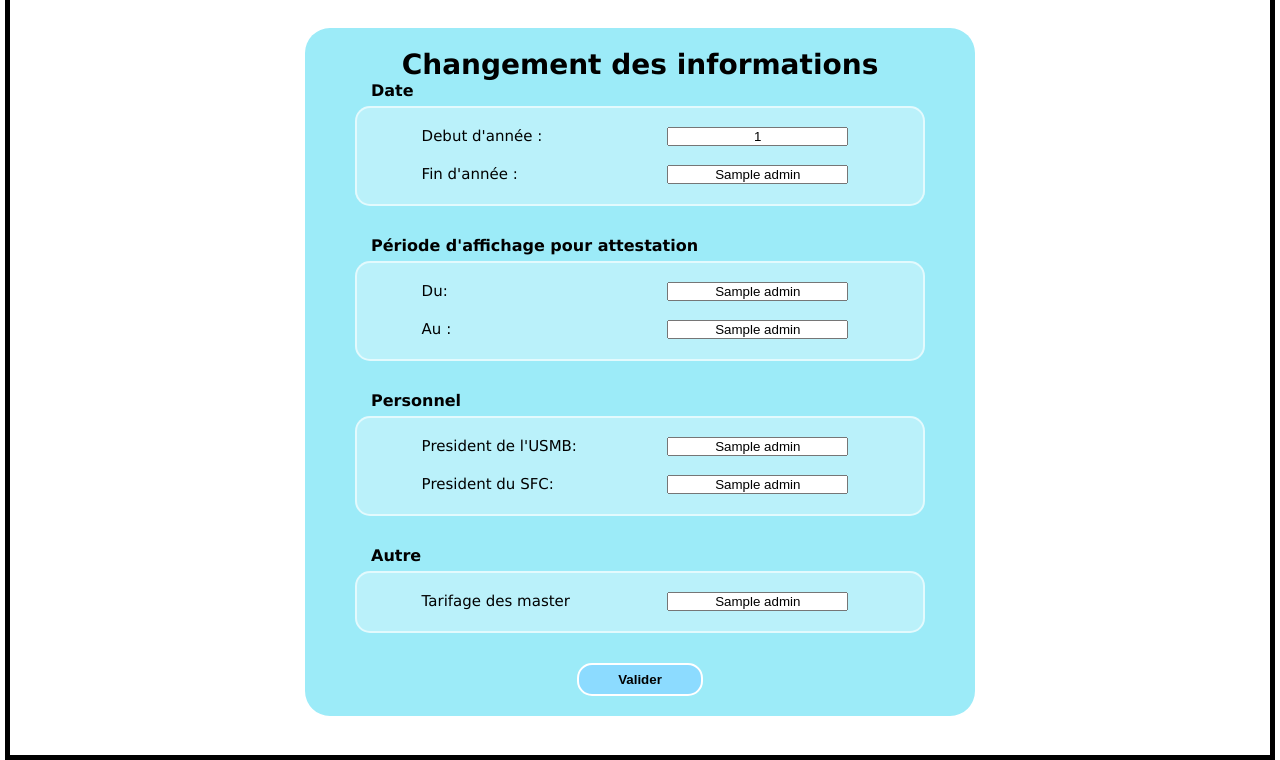
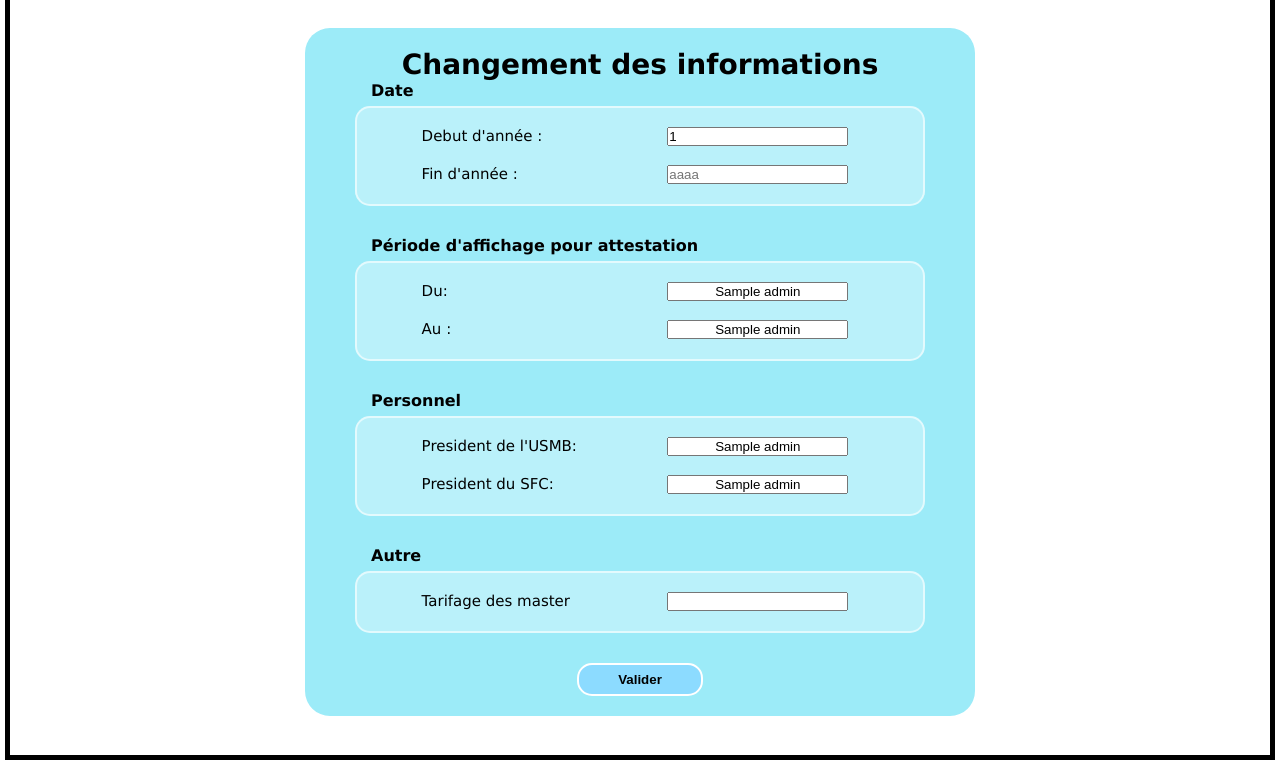
Before and after one commit to PazIExplorer/TeamRVBS, a Flask app: template app/templates/adminModifVariable.html in a window 1280 px wide. Shown: the part 60-820 px from the top of the page. Run offline with Flask 2, Linux system fonts and the light colour scheme; the template is opened without the code that fills it: most values are stand-ins (such as "Sample title", 1, 10 or a date in 2020); some libraries are stand-ins or nearby versions.

Commit message:
Ajout verif formulaire

```diff
--- a/app/static/css/styleModif.css
+++ b/app/static/css/styleModif.css
@@ -74,6 +74,7 @@ form input[type=submit] {
 	font-weight: bold;
 }
 
+
 /* Pour faire le bouton annuler qui est une balise <a> */
 p#annuler{
 	text-align: center;
--- a/app/templates/adminModifVariable.html
+++ b/app/templates/adminModifVariable.html
@@ -27,11 +27,11 @@
       <ol>
         <li>
           <label for="debutAnnee">Debut d'année : </label>
-          <input type="text" name="debutAnnee" id="debutAnnee" value="{{admin[0][0]}}" placeholder="jj/mm/aaaa" onClick="this.value = '';" >
+          <input type="number" name="debutAnnee" id="debutAnnee" value="{{admin[0][0]}}" placeholder="aaaa" onClick="this.value = '';" onblur="resetForm('debutAnnee','{{admin[0][0]}}')">
         </li>
         <li>
           <label for="finAnnee">  Fin d'année :</label>
-          <input type="text" name="finAnnee" id="finAnnee" value="{{admin[0][1]}}" placeholder="jj/mm/aaaa"  onClick="this.value = '';" >
+          <input type="number" name="finAnnee" id="finAnnee" value="{{admin[0][1]}}" placeholder="aaaa"  onClick="this.value = '';" onblur="resetForm('finAnnee','{{admin[0][1]}}')">
         </li>
       </ol>
     </fieldset>
@@ -41,11 +41,11 @@
       <ol>
         <li>
           <label for="debutPeriode">Du:</label>
-          <input type="text" name="debutPeriode" id="debutPeriode" value="{{admin[0][2]}}" placeholder="jj/mm/aaaa" onClick="this.value = '';" >
+          <input type="text" name="debutPeriode" id="debutPeriode" value="{{admin[0][2]}}" placeholder="jj/mm/aaaa" onClick="this.value = '';" onblur="resetForm('debutPeriode','{{admin[0][2]}}')" pattern="^([0-2][0-9]|(3)[0-1])(\/)(((0)[0-9])|((1)[0-2]))(\/)\d{4}$">
         </li>
         <li>
           <label for="finPeriode">Au :</label>
-          <input type="text" name="finPeriode" id="finPeriode" value="{{admin[0][3]}}" placeholder="jj/mm/aaaa" onClick="this.value = '';" >
+          <input type="text" name="finPeriode" id="finPeriode" value="{{admin[0][3]}}" placeholder="jj/mm/aaaa" onClick="this.value = '';" onblur="resetForm('finPeriode','{{admin[0][3]}}')" pattern="^([0-2][0-9]|(3)[0-1])(\/)(((0)[0-9])|((1)[0-2]))(\/)\d{4}$">
         </li>
       </ol>
     </fieldset>
@@ -55,11 +55,11 @@
       <ol>
         <li>
           <label for="presidentUSMB">President de l'USMB:</label>
-          <input type="text" name="presidentUSMB" id="presidentUSMB" value="{{admin[0][4]}}" onClick="this.value = '';" >
+          <input type="text" name="presidentUSMB" id="presidentUSMB" value="{{admin[0][4]}}" onClick="this.value = '';" onblur="resetForm('presidentUSMB','{{admin[0][4]}}')">
         </li>
         <li>
           <label for ="presidentSFC">President du SFC:</label>
-          <input type="text" name="presidentSFC" id="presidentSFC" value="{{admin[0][5]}}" onClick="this.value = '';" >
+          <input type="text" name="presidentSFC" id="presidentSFC" value="{{admin[0][5]}}" onClick="this.value = '';" onblur="resetForm('presidentSFC','{{admin[0][5]}}')">
         </li>
       </ol>
     </fieldset>
@@ -69,7 +69,7 @@
       <ol>
         <li>
           <label for="tarifMaster">Tarifage des master</label>
-          <input type="text" name="tarifMaster" id="tarifMaster" value="{{admin[0][6]}}" onclick="this.value='';">
+          <input type="number" name="tarifMaster" id="tarifMaster" value="{{admin[0][6]}}" onclick="this.value='';" onblur="resetForm('tarifMaster','{{admin[0][6]}}')">
         </li>
       </ol>
     </fieldset>
@@ -79,3 +79,13 @@
 
 </body>
 </html>
+
+<script type="text/javascript">
+        function resetForm(id,t){
+               input = document.getElementById(id);
+               if(input.value === ""){
+                       input.value = t;
+               }
+        }
+
+</script>
```
Also changed, not shown: app/templates/pageModifEtu.html (+16 -8 lines), 1 other file.
